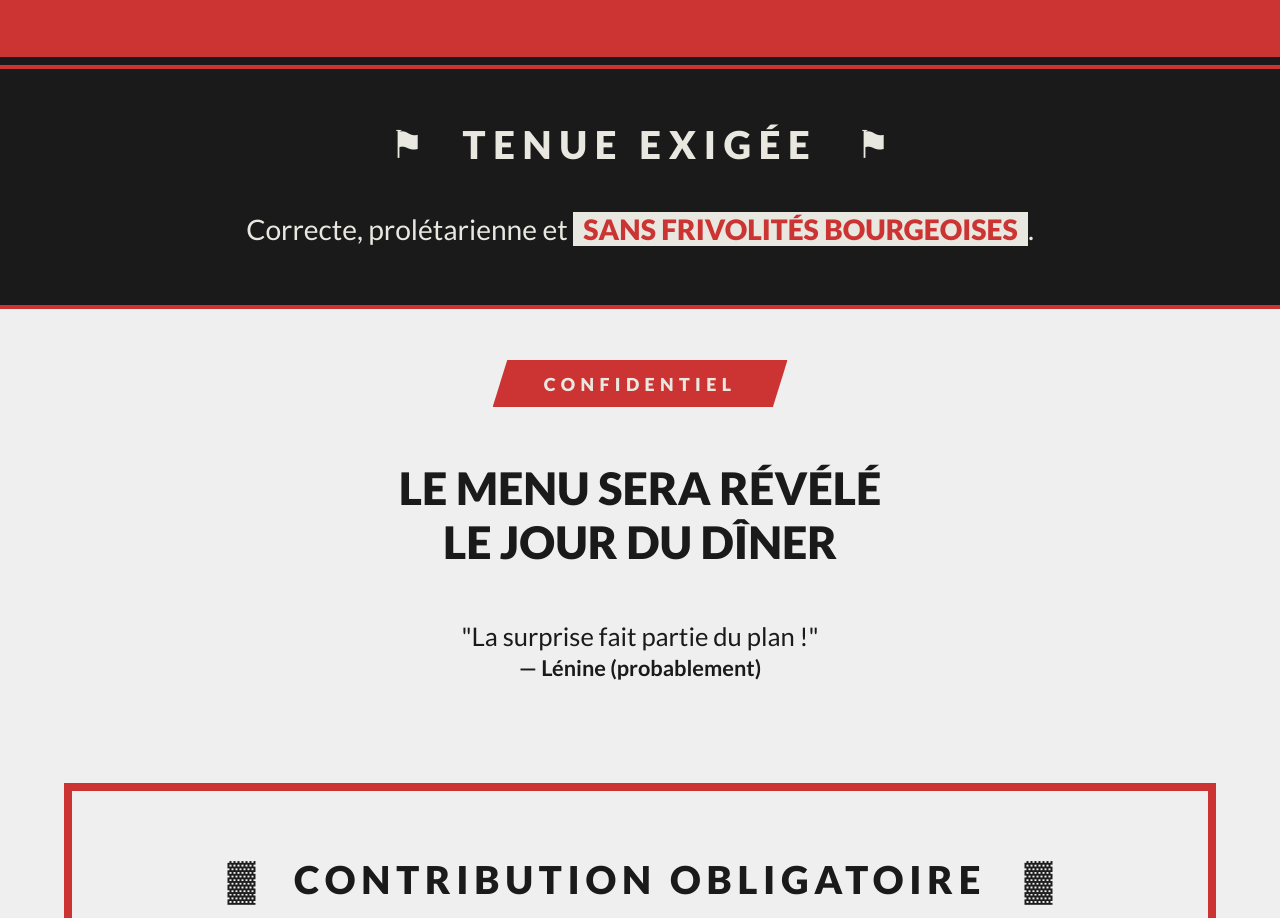
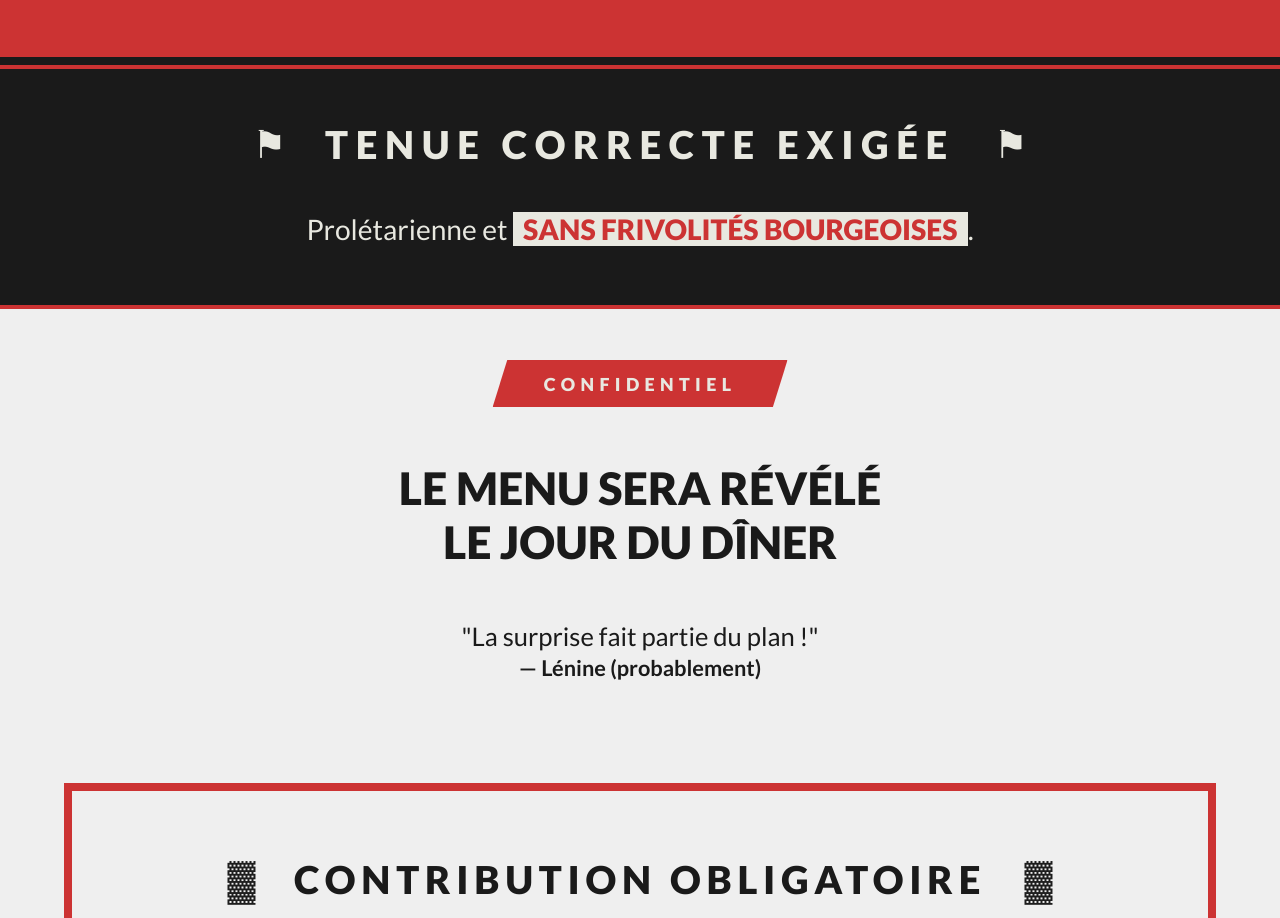
Before and after one commit to ViktoriiaZaichuk/portfolio-dev, a React (Create React App) app: page /#/pereztroika in a window 1280 px wide. Shown: the part 2280-3198 px from the top of the page. Built offline with nearby package versions, Linux system fonts and the light colour scheme.

Commit message:
✨ feat: Update dress code title for clarity and adjust description in restaurant page

```diff
--- a/src/pages/restaurant/index.jsx
+++ b/src/pages/restaurant/index.jsx
@@ -126,12 +126,12 @@ const Restaurant = () => {
                     <div className="dress-code-content">
                         <div className="dress-code-header">
                             <span className="dress-code-symbol">⚑</span>
-                            <h3 className="dress-code-title">TENUE EXIGÉE</h3>
+                            <h3 className="dress-code-title">TENUE CORRECTE EXIGÉE</h3>
                             <span className="dress-code-symbol">⚑</span>
                         </div>
 
                         <p className="dress-code-text">
-                            Correcte, prolétarienne et <span className="dress-code-highlight">sans frivolités bourgeoises</span>.
+                            Prolétarienne et <span className="dress-code-highlight">sans frivolités bourgeoises</span>.
                         </p>
                     </div>
                 </section>
```
